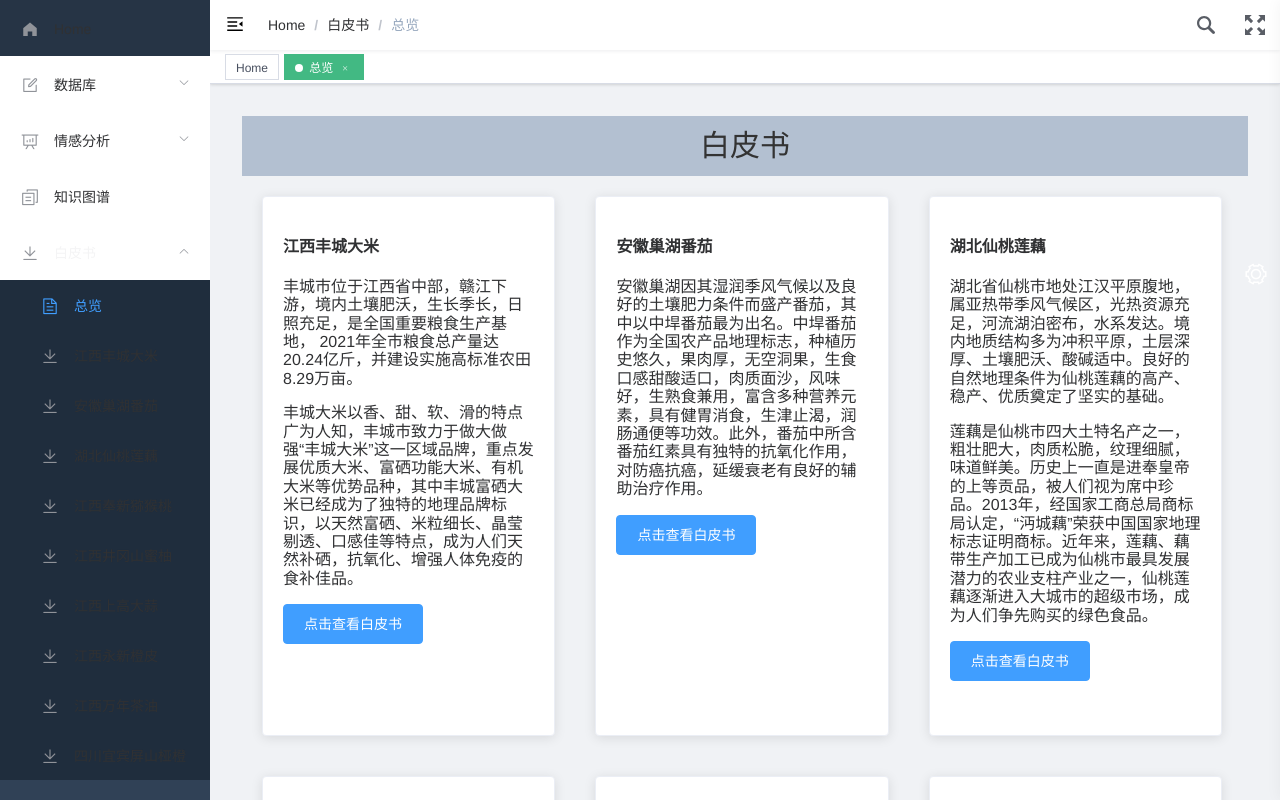
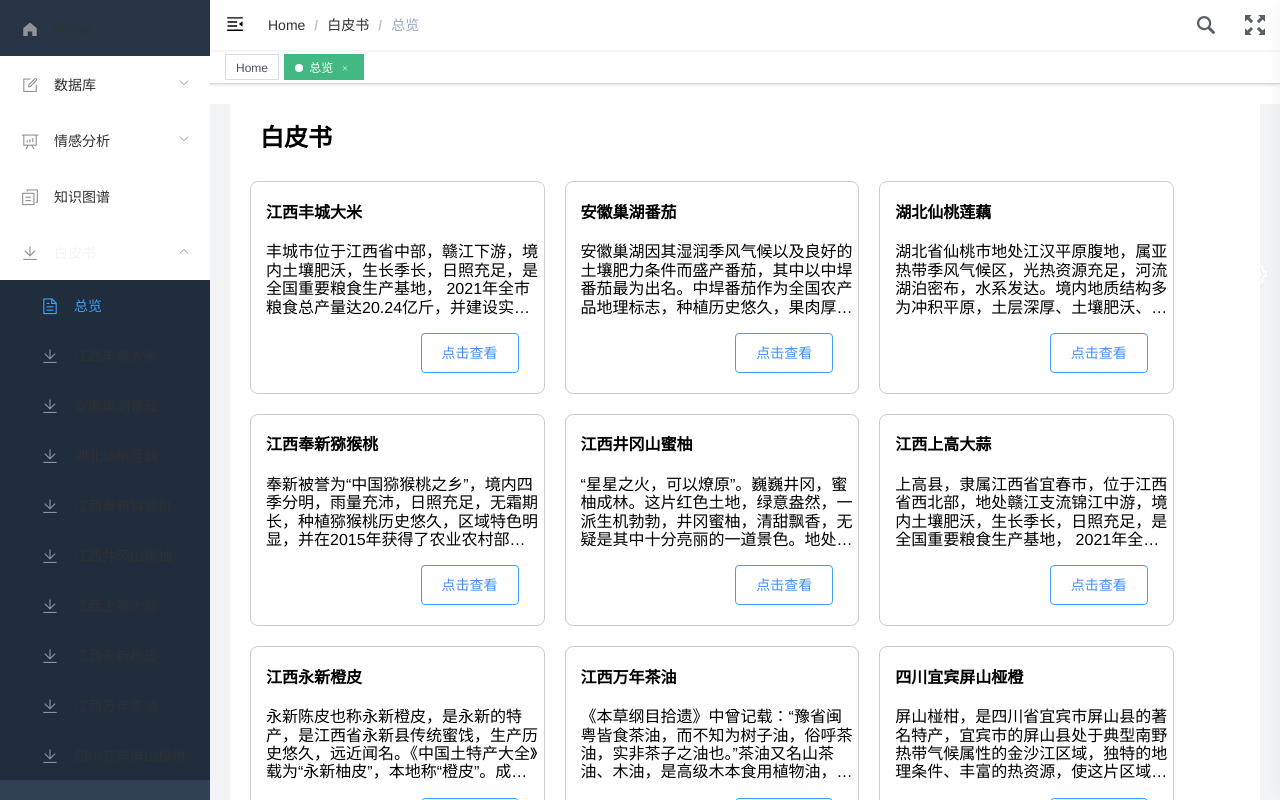
Before and after one commit to gene1974/JDComment_website, a Vue app in the folder frontend/: page /whitepaper/index in a window 1280 px wide. Shown: the top 800 px of the page. Built offline with nearby package versions, Linux system fonts and the light colour scheme.

Commit message:
modify whitepaper

```diff
--- a/frontend/src/views/whitepaper/index.vue
+++ b/frontend/src/views/whitepaper/index.vue
@@ -1,6 +1,64 @@
 <template>
-    <div class="home-container">
-    <!-- <div class="home-container" style="min-width:fit-content;"> -->
+    <div style="background:#F2F3F5 ;min-width:fit-content;">
+        <div class="Background">
+            <el-row :gutter="20">
+                <h2 style="margin-left:40px">白皮书</h2>
+            </el-row>
+            <el-row :gutter="10" style="margin-left: 10px; margin-right: 10px;">
+                <el-col :span="7" class="card">
+                    <h4 style="margin-left: 10px">江西丰城大米</h4>
+                    <p class="fixtext">丰城市位于江西省中部，赣江下游，境内土壤肥沃，生长季长，日照充足，是全国重要粮食生产基地， 2021年全市粮食总产量达20.24亿斤，并建设实施高标准农田8.29万亩。丰城大米以香、甜、软、滑的特点广为人知，丰城市致力于做大做强“丰城大米”这一区域品牌，重点发展优质大米、富硒功能大米、有机大米等优势品种，其中丰城富硒大米已经成为了独特的地理品牌标识，以天然富硒、米粒细长、晶莹剔透、口感佳等特点，成为人们天然补硒，抗氧化、增强人体免疫的食补佳品。</p>
+                    <el-button type="primary" @click="preview('fengcheng')" class="SearchButton" align="right">点击查看</el-button>
+                </el-col>
+                <el-col :span="7"  class="card">
+                    <h4 style="margin-left: 10px">安徽巢湖番茄</h4>
+                    <p class="fixtext">安徽巢湖因其湿润季风气候以及良好的土壤肥力条件而盛产番茄，其中以中垾番茄最为出名。中垾番茄作为全国农产品地理标志，种植历史悠久，果肉厚，无空洞果，生食口感甜酸适口，肉质面沙，风味好，生熟食兼用，富含多种营养元素，具有健胃消食，生津止渴，润肠通便等功效。此外，番茄中所含番茄红素具有独特的抗氧化作用，对防癌抗癌，延缓衰老有良好的辅助治疗作用。</p>
+                    <el-button type="primary" @click="preview('chaohu')" class="SearchButton">点击查看</el-button>
+                    <br/>
+                </el-col>
+                <el-col :span="7" class="card">
+                    <h4 style="margin-left: 10px">湖北仙桃莲藕</h4>
+                    <p class="fixtext">湖北省仙桃市地处江汉平原腹地，属亚热带季风气候区，光热资源充足，河流湖泊密布，水系发达。境内地质结构多为冲积平原，土层深厚、土壤肥沃、酸碱适中。良好的自然地理条件为仙桃莲藕的高产、稳产、优质奠定了坚实的基础。莲藕是仙桃市四大土特名产之一，粗壮肥大，肉质松脆，纹理细腻，味道鲜美。历史上一直是进奉皇帝的上等贡品，被人们视为席中珍品。2013年，经国家工商总局商标局认定，“沔城藕”荣获中国国家地理标志证明商标。近年来，莲藕、藕带生产加工已成为仙桃市最具发展潜力的农业支柱产业之一，仙桃莲藕逐渐进入大城市的超级市场，成为人们争先购买的绿色食品。</p>
+                    <el-button type="primary" @click="preview('xiantao')" class="SearchButton">点击查看</el-button>
+                </el-col>
+            </el-row>
+            <el-row :gutter="10" style="margin-left: 10px; margin-right: 10px;">
+                <el-col :span="7" class="card">
+                    <h4 style="margin-left: 10px">江西奉新猕猴桃</h4>
+                    <p class="fixtext">奉新被誉为“中国猕猴桃之乡”，境内四季分明，雨量充沛，日照充足，无霜期长，种植猕猴桃历史悠久，区域特色明显，并在2015年获得了农业农村部农产品地理标志登记保护。充足的光热条件让“奉新猕猴桃”积累了更多的干物质和更丰富的营养，形成了质地细嫩、柔软多汁、风味浓郁的绝佳食用口感，深受消费者喜爱，综合年产值达9亿元。</p>
+                    <el-button type="primary" @click="preview('fengxin')" class="SearchButton">点击查看</el-button>
+                </el-col>
+                <el-col :span="7"  class="card">
+                    <h4 style="margin-left: 10px">江西井冈山蜜柚</h4>
+                    <p class="fixtext">“星星之火，可以燎原”。巍巍井冈，蜜柚成林。这片红色土地，绿意盎然，一派生机勃勃，井冈蜜柚，清甜飘香，无疑是其中十分亮丽的一道景色。地处典型中亚热带湿润季风区的吉安井冈山周边，雨量充沛，无霜期长，适宜绝大部分柑橘类果树的栽培。如今提起江西果业三宝，赣南脐橙和南丰蜜橘闻名天下，其实，出产于吉安井冈周边的井冈蜜柚，更是独树一帜。井冈蜜柚味甘、酸，性寒，有健胃化食、下气消痰、轻身悦色等功用。现代医药学研究发现有降血糖、减肥、美肤美容等功效。经常食用，对高血压、糖尿病、血管硬化等疾病有辅助治疗作用，对肥胖者有健体养颜功能。</p>
+                    <el-button type="primary" @click="preview('jinggangshan')" class="SearchButton">点击查看</el-button>
+                </el-col>
+                <el-col :span="7" class="card">
+                    <h4 style="margin-left: 10px">江西上高大蒜</h4>
+                    <p class="fixtext">上高县，隶属江西省宜春市，位于江西省西北部，地处赣江支流锦江中游，境内土壤肥沃，生长季长，日照充足，是全国重要粮食生产基地， 2021年全年粮食播面达67万亩，并完成2.5万亩高标准农田建设。上高紫皮大蒜是江西省宜春市上高县特产，全国农产品地理标志。具有“蒜香浓郁，辛辣可口”的特点，紫皮大蒜是上高传统的优良地方品种，种植历史悠久，清康熙《上高县志》既有大蒜种植的记载，上高紫皮大蒜叶肉肥厚，纤维少，汁液粘滑，味香浓郁，口感爽脆，辛辣而不刺舌，是调味料食品的首选之一。</p>
+                    <el-button type="primary" @click="preview('shanggao')" class="SearchButton">点击查看</el-button>
+                </el-col>
+            </el-row>
+            <el-row :gutter="10" style="margin-left: 10px; margin-right: 10px;">
+                <el-col :span="7" class="card">
+                    <h4 style="margin-left: 10px">江西永新橙皮</h4>
+                    <p class="fixtext">永新陈皮也称永新橙皮，是永新的特产，是江西省永新县传统蜜饯，生产历史悠久，远近闻名。《中国土特产大全》载为“永新柚皮”，本地称“橙皮”。成品保持刚切下的橙皮片原色原形，边沿嫩绿可爱，片体色白如玉，香气清幽，质地松脆，甜美可口，嚼到绿色表皮，满口凉爽生香，别具风味，堪称茶点珍品。且含有皮苷、新橙皮糖苷、胡萝卜素、多种维生素及钙、磷、铁等成分，具有消食解酒、润肺生津、通气化痰等功效，又是调治疾病的良药。永新橙皮制作有严格的时间要求和工艺要求。一般每年农历六月摘取青皮橙子（即未成熟的袖子）进行制作，因此第三季度可以买到新鲜制作的橙皮，永新橙皮的保质期一般为一年。</p>
+                    <el-button type="primary" @click="preview('yongxin')" class="SearchButton">点击查看</el-button>
+                </el-col>
+                <el-col :span="7"  class="card">
+                    <h4 style="margin-left: 10px">江西万年茶油</h4>
+                    <p class="fixtext">《本草纲目拾遗》中曾记载：“豫省闽粤皆食茶油，而不知为树子油，俗呼茶油，实非茶子之油也。”茶油又名山茶油、木油，是高级木本食用植物油，被誉为“东方橄榄油”。它取自群山森林中的油茶树种子，采用传统工艺精制提炼而成。万年县地处江西省东北部、鄱阳湖东南岸，万年多岗地和丘陵，山体土质是对油茶树生长发育极为有利的酸性黄壤，森林覆盖率达到64.1%，盛产茶油。茶油既营养丰富，又极具保健功效。其不饱和脂肪酸含量高达90%以上，富有多种维生素及微量元素，具有降血脂、降血压、降胆固醇、滋肾润肺、清於利气、清肝解毒、润肤养颜之功效，长期食用，可预防各种心脑血管疾病，调节人体内生态平衡。除食用外，万年茶油还可用作美容产品，其含有的维生素E和抗氧化成分，能防止皮肤损伤，保持皮肤光泽，同时还能去除眼角皱纹，使人永葆青春活力。</p>
+                    <el-button type="primary" @click="preview('wannian')" class="SearchButton">点击查看</el-button>
+                </el-col>
+                <el-col :span="7"  class="card">
+                    <h4 style="margin-left: 10px">四川宜宾屏山桠橙</h4>
+                    <p class="fixtext">屏山椪柑，是四川省宜宾市屏山县的著名特产，宜宾市的屏山县处于典型南野热带气候属性的金沙江区域，独特的地理条件、丰富的热资源，使这片区域能成为宜宾市椪柑最好的生产区域，同时也酿成了屏山椪柑的优良品质。屏山椪柑果面橙黄、光滑、皮薄、籽少、质脆、甚甜、清香、汁多。屏山椪柑是宜宾市水果业的一面旗帜，自从上个世纪90年代开始一枝独秀，以南亚热带气候属性的金沙江河谷“自然天成”的地理优势，凸现其在宜宾区域的心智资源，这一水果枭雄不但问鼎川南，而且还进入全国市场，曾获中国第二届农业博览会铜奖，有“屏山椪柑甲天府”的美誉。</p>
+                    <el-button type="primary" @click="preview('yibin')" class="SearchButton">点击查看</el-button>
+                </el-col>
+            </el-row>
+        </div>
+
+
         <el-header>白皮书</el-header>
         <div>
           <el-row>
@@ -82,26 +140,6 @@
             </el-col>
           </el-row>
         </div>
-
-        <!-- <div>
-            <h3 style="margin:20px">江西丰城大米</h3>
-            <p style="margin:20px">2022年第一季度江西丰城大米电商销售白皮书</p>
-            <el-row style="margin:20px;">
-                <el-col :span="12" style="width:400px;">
-                    <el-card>
-                      <h4 >产品背景介绍</h4>
-                      <p>丰城市位于江西省中部，赣江下游，境内土壤肥沃，生长季长，日照充足，是全国重要粮食生产基地， 2021年全市粮食总产量达20.24亿斤，并建设实施高标准农田8.29万亩。</p>
-                      <p>丰城大米以香、甜、软、滑的特点广为人知，丰城市致力于做大做强“丰城大米”这一区域品牌，重点发展优质大米、富硒功能大米、有机大米等优势品种，其中丰城富硒大米已经成为了独特的地理品牌标识，以天然富硒、米粒细长、晶莹剔透、口感佳等特点，成为人们天然补硒，抗氧化、增强人体免疫的食补佳品。</p>
-                    </el-card>
-                </el-col>
-                <el-col :span="8" style="margin-left: 40px">
-                    <el-card>
-                    <h4 style="margin-left:10px">白皮书查看</h4>
-                    <el-button type="primary" @click="preview('fengcheng')" class="Button">点击预览</el-button>
-                    </el-card>
-                </el-col>
-            </el-row>
-        </div> -->
     </div>
 </template>
 
@@ -145,6 +183,39 @@
     }
   }
 
+    .Background{
+        margin: 20px;
+        background: white;
+    }
+    .card{
+        margin: 10px;
+        padding: 0 0 20px 20px;
+        border-style: solid;
+        border-width: 1px;
+        border-radius: 8px;
+        border-color: #C9CDD4;
+    }
+    .fixtext{
+        margin-left: 10px;
+        /* 裁剪多余的 */
+        overflow : hidden;
+        /* 多余的以省略号出现 */
+        text-overflow: ellipsis;
+        /* 将对象作为弹性伸缩盒子模型显示 */
+        display: -webkit-box;
+        /* 限制再一个块元素再文本显示的行数 */
+        -webkit-line-clamp: 4; // 文字最多4行
+        /* 设置或检索伸缩盒对象的子元素的排列方式 */
+        -webkit-box-orient: vertical;
+    }
+    .SearchButton{
+        color: #468DFF;
+        background-color: #FFFFFF;
+        border-width: 1px;
+        float: right;
+        margin-right: 20px;
+    }
+
   .el-header, .el-footer {
     background-color: #B3C0D1;
     color: #333;
@@ -182,11 +253,11 @@
     color: #ABABAB;
   }
 
-  @media screen and (max-width: 992px) {
-    .home-container {
-      .chart-wrapper {
-        padding: 8px;
-      }
-    }
-  }
+//   @media screen and (max-width: 992px) {
+//     .home-container {
+//       .chart-wrapper {
+//         padding: 8px;
+//       }
+//     }
+//   }
 </style>
```
